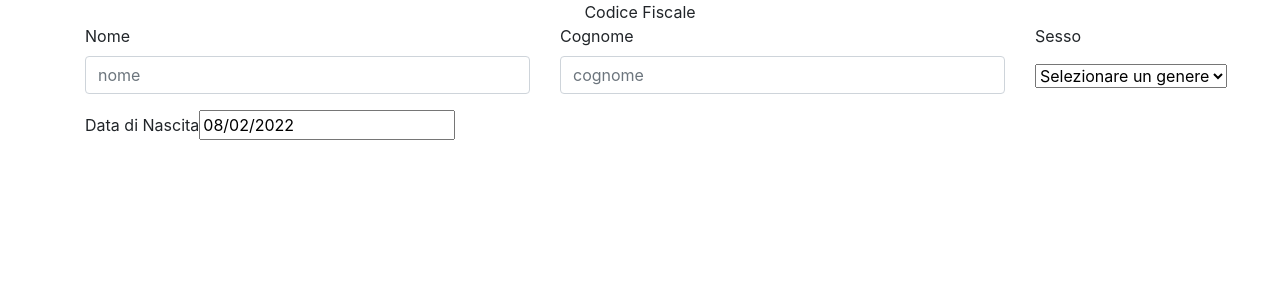
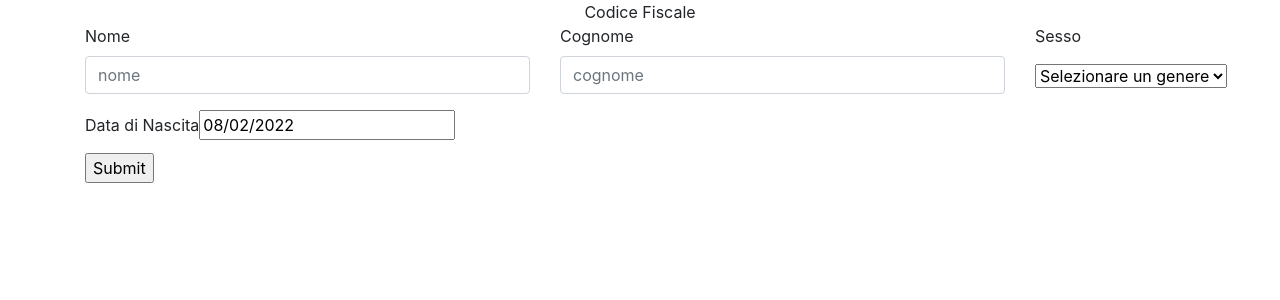
Before and after one commit to Babi1618/codice-fiscale-2022, a React (Create React App) app: page / in a window 1280 px wide. Shown: the top 300 px of the page. Built offline with nearby package versions, Linux system fonts and the light colour scheme.

Commit message:
add useForm

```diff
--- a/src/_components/CodiceFiscale.tsx
+++ b/src/_components/CodiceFiscale.tsx
@@ -2,11 +2,14 @@ import React, { useState } from 'react'
 import Sesso from './Sesso'
 import DatePicker from "react-datepicker"
 import "react-datepicker/dist/react-datepicker.css";
+import { useForm } from 'react-hook-form';
 
 const CodiceFiscale = () => {
 	const [startDate, setStartDate] = useState(new Date());
+	const { register, handleSubmit, watch, formState: { errors } } = useForm();
+	const onSubmit = (data: any) => console.log(data);
 	return (
-		<form>
+		<form onSubmit={handleSubmit(onSubmit)}>
 			<div className='container'>
 				<div className='row text-center'>
 					<div className='col-12'>Codice Fiscale
@@ -16,13 +19,13 @@ const CodiceFiscale = () => {
 					<div className='col-5'>
 						<div className="mb-3">
 							<label className="form-label">Nome</label>
-							<input type="text" className="form-control" id="nome" placeholder="nome" />
+							<input type="text" className="form-control" id="nome" placeholder="nome" {...register("nome")} />
 						</div>
 					</div>
 					<div className='col-5'>
 						<div className="mb-3">
 							<label className="form-label">Cognome</label>
-							<input type="text" className="form-control" id="cognome" placeholder="cognome" />
+							<input type="text" className="form-control" id="cognome" placeholder="cognome" {...register("cognome ")} />
 						</div>
 					</div>
 					<div className='col-2'>
@@ -37,6 +40,11 @@ const CodiceFiscale = () => {
 					</div>
 
 				</div>
+				<div className='row'>
+					<div className='col-4'>
+						<input type="submit" />
+					</div>
+				</div>
 			</div>
 		</form>
 
```
